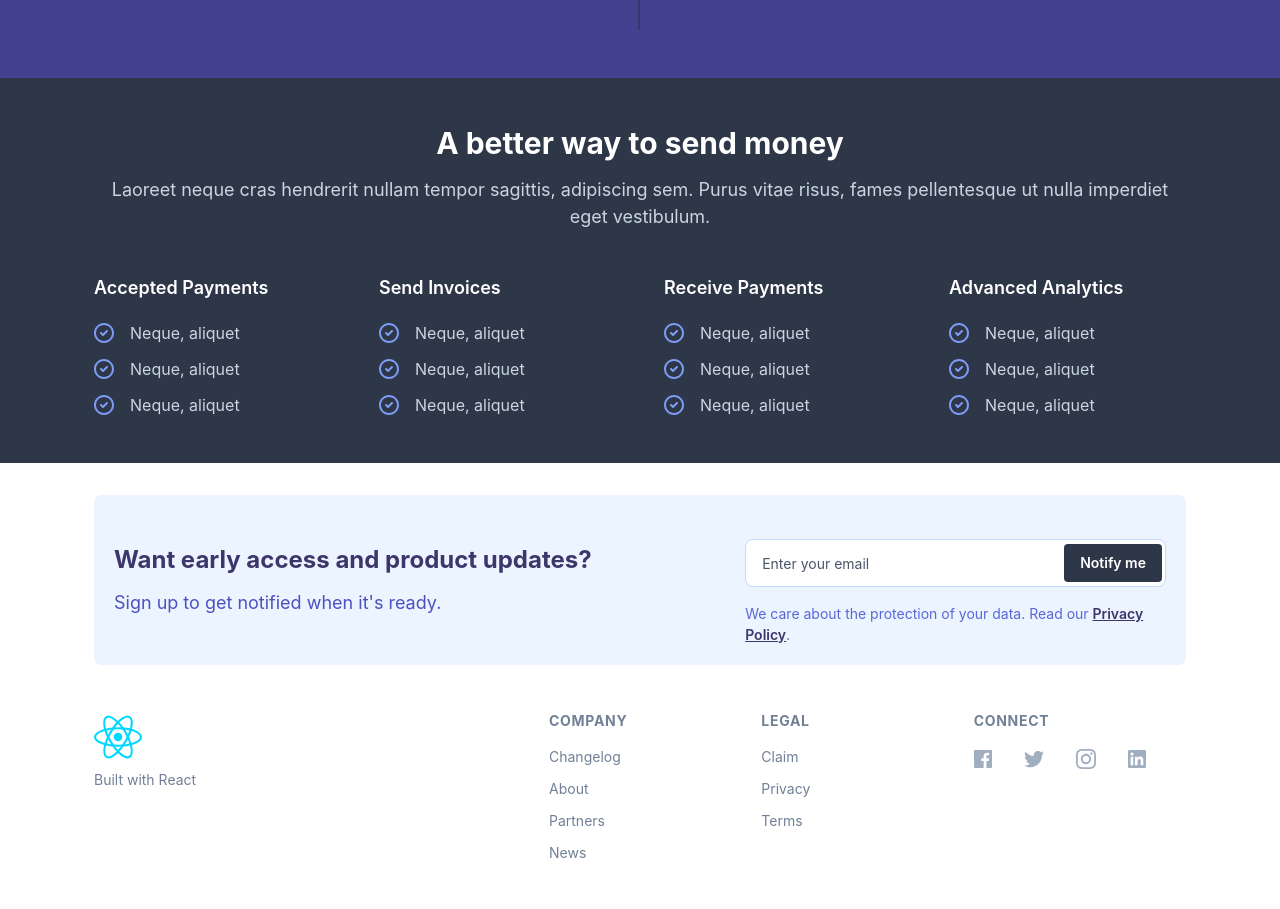
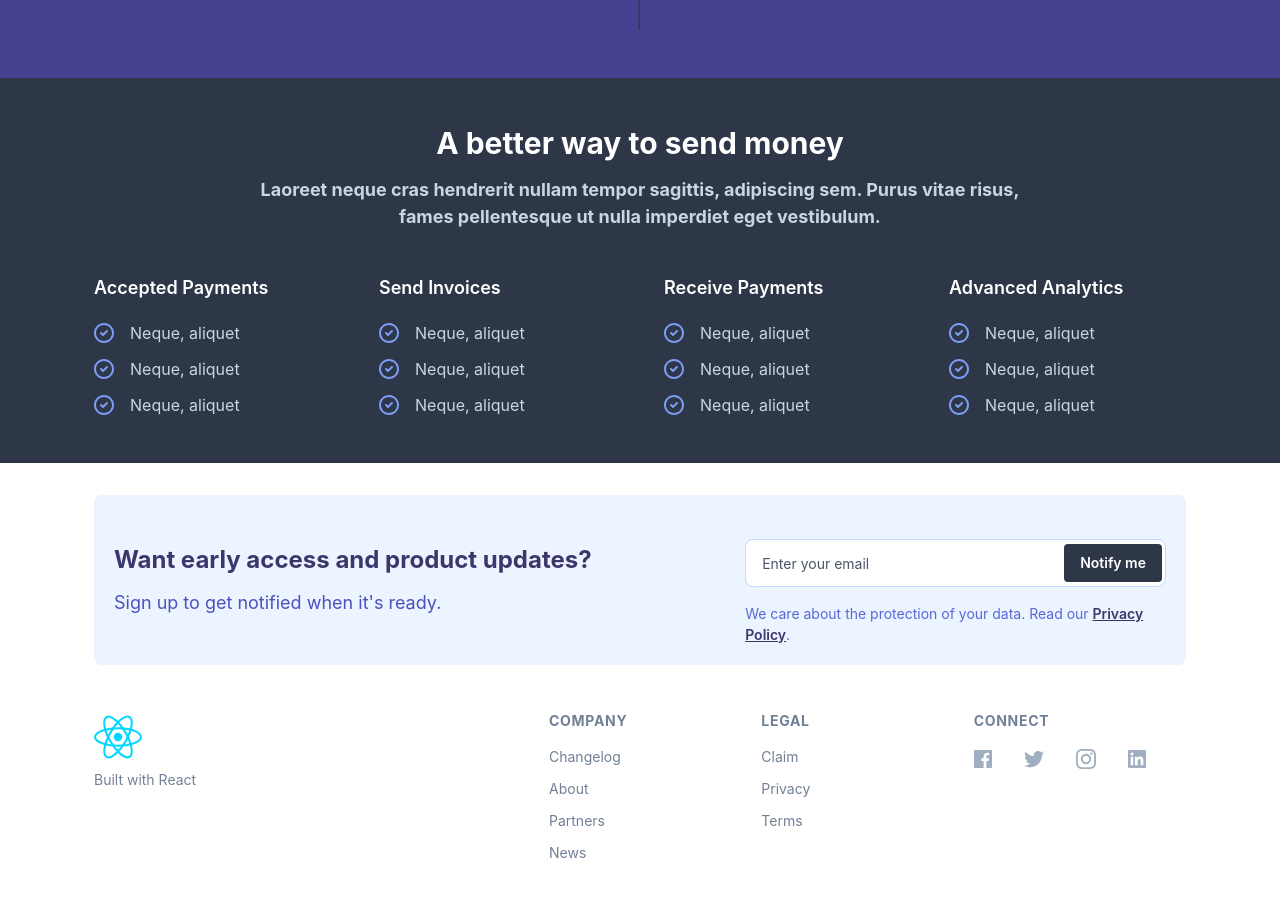
Before and after one commit to abeidahmed/easy-hues, a React (Create React App) app: page / in a window 1280 px wide. Shown: the part 2653-3562 px from the top of the page. Built offline with nearby package versions, Linux system fonts and the light colour scheme; a web font is replaced by a local one.

Commit message:
Add max width to property header

```diff
--- a/src/components/layouts/properties/Property.js
+++ b/src/components/layouts/properties/Property.js
@@ -9,13 +9,15 @@ const Property = props => {
     <section style={{ backgroundColor: background }} className="property">
       <div className="container">
         <div className="property-wrapper">
-          <h3 style={{ color: heading }} className="property-intro">
-            A better way to send money
-          </h3>
-          <p style={{ color: text }} className="property-intro-info">
-            Laoreet neque cras hendrerit nullam tempor sagittis, adipiscing sem. Purus vitae risus,
-            fames pellentesque ut nulla imperdiet eget vestibulum.
-          </p>
+          <div className="property-intro">
+            <h3 style={{ color: heading }} className="property-intro">
+              A better way to send money
+            </h3>
+            <p style={{ color: text }} className="property-intro-info">
+              Laoreet neque cras hendrerit nullam tempor sagittis, adipiscing sem. Purus vitae
+              risus, fames pellentesque ut nulla imperdiet eget vestibulum.
+            </p>
+          </div>
           <div className="property-flexed-container">
             <div className="property-container">
               <h4 style={{ color: heading }} className="property-title">
--- a/src/graspcss/layouts/_property.scss
+++ b/src/graspcss/layouts/_property.scss
@@ -61,4 +61,10 @@
   .property-container {
     width: $space-1-4;
   }
+
+  .property-intro {
+    max-width: 796px;
+    margin-left: auto;
+    margin-right: auto;
+  }
 }
```
